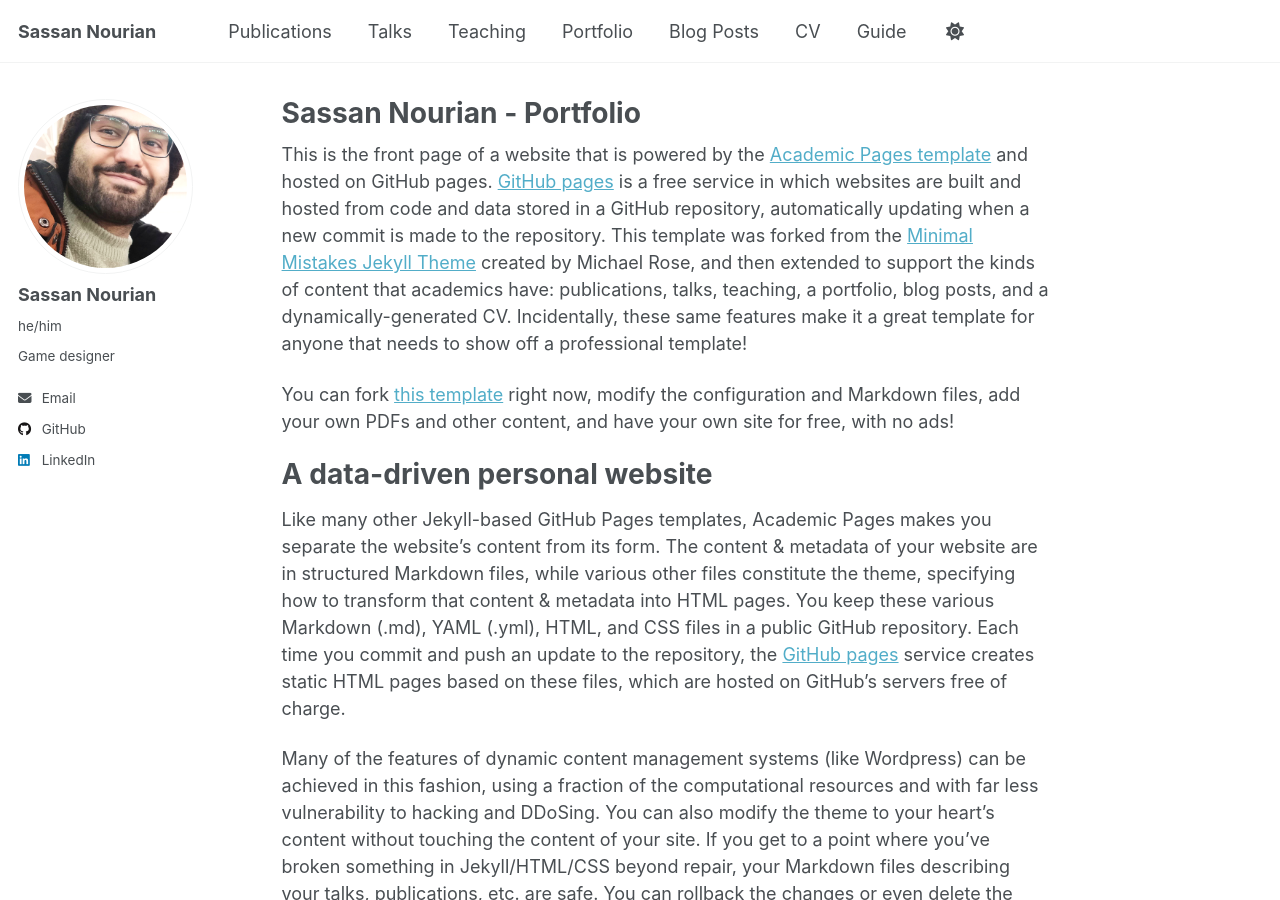
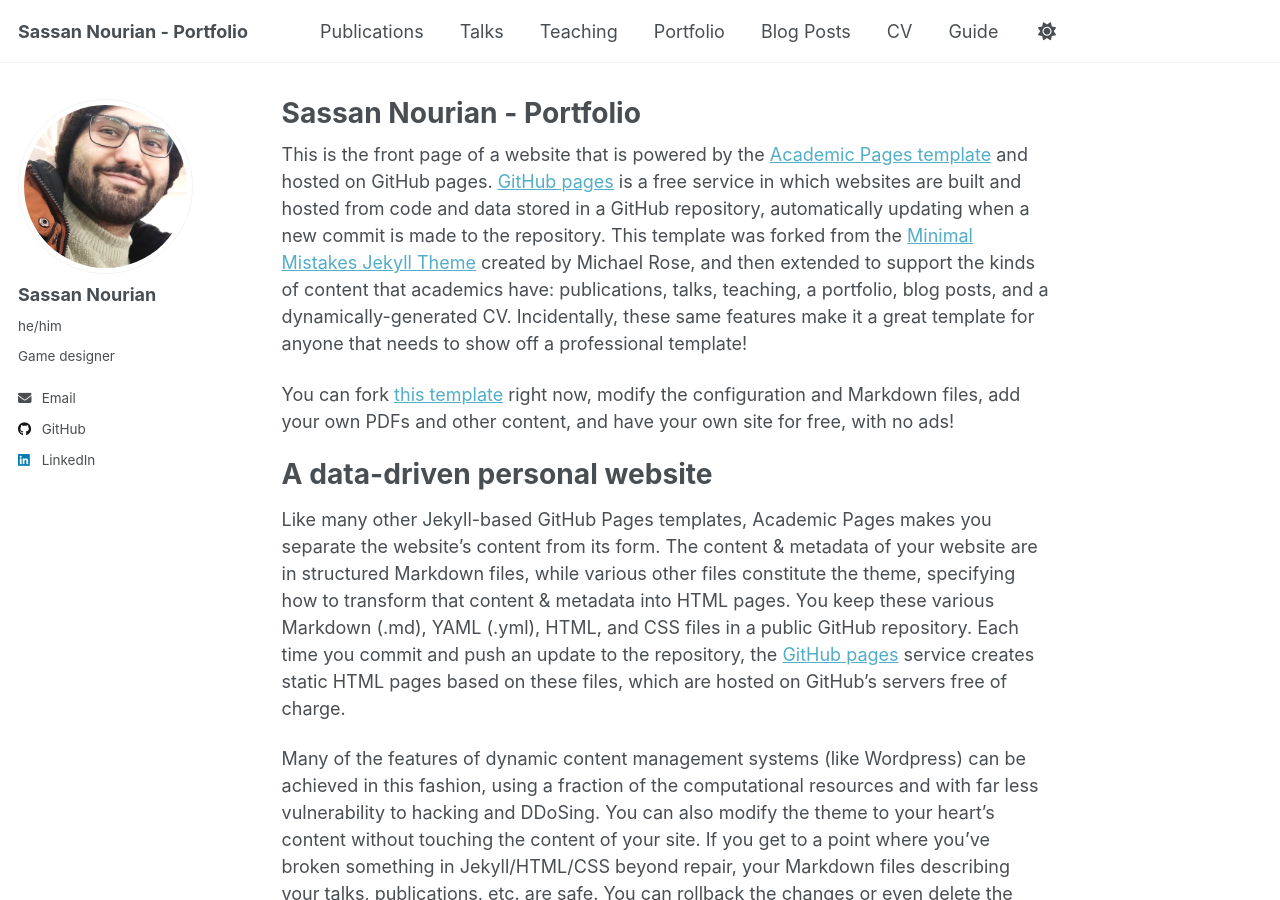
Before and after one commit to SassanTheDev/SassanTheDev.github.io, a Jekyll site: the page built from _pages/about.md, in a window 1280 px wide and 900 px high. Built offline with Jekyll 4.4.1, drawn with Linux system fonts in a browser that asks for light colours; a script that is not in the unit is left out.

Commit message:
Update site title for portfolio

```diff
--- a/_config.yml
+++ b/_config.yml
@@ -9,7 +9,7 @@
 # Basic Site Settings
 locale                   : "en-US"
 site_theme               : "default" # Currently available options are "default", "air"
-title                    : "Sassan Nourian"
+title                    : "Sassan Nourian - Portfolio"
 title_separator          : "-"
 name                     : &name "Sassan Nourian"
 description              : &description "Game designer"   # Update this with a general description of your site, this is the default if not overridden by a page
```
